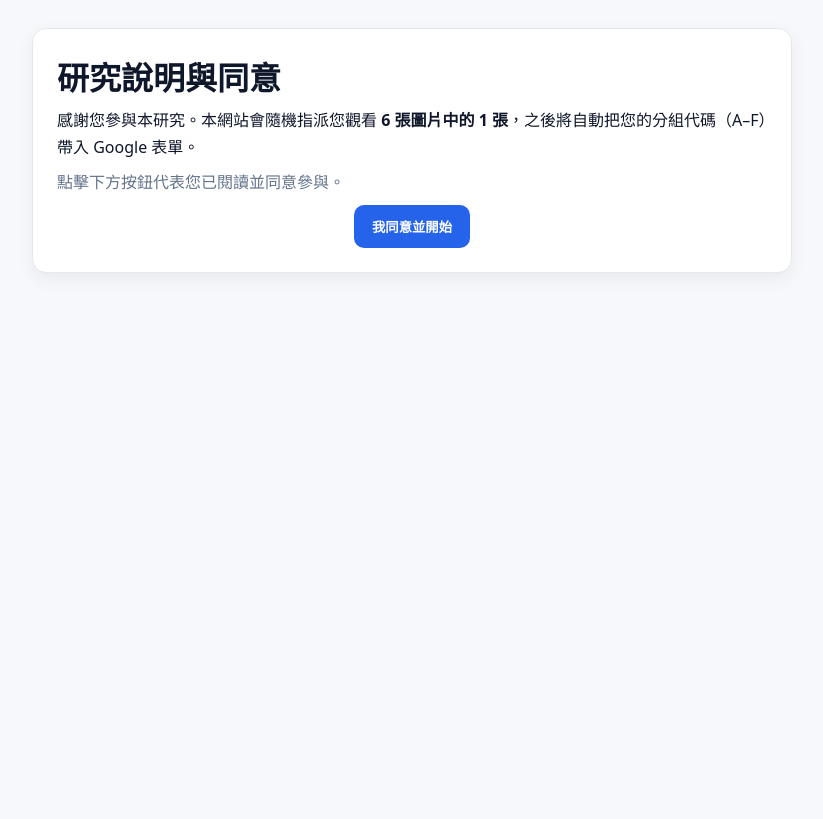
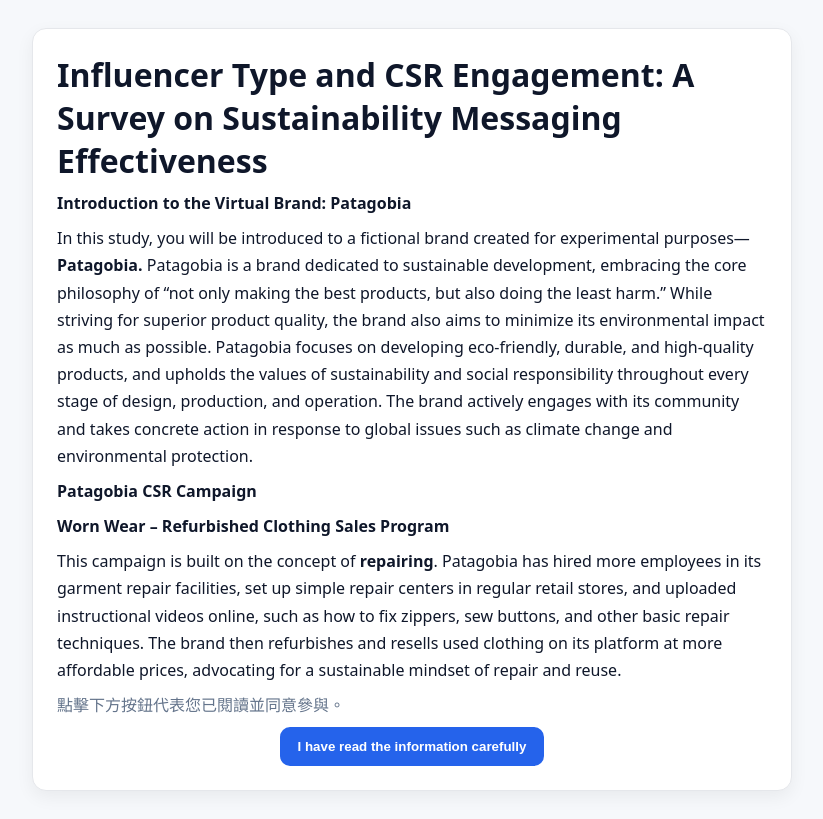
Before and after one commit to yin0109/Influencer-Type-and-CSR-Engagement-A-Survey-on-Sustainability-Messaging-Effectiveness-study-2, a plain HTML site: page index.html in a window 1280 px wide. Shown: the whole page, without its empty margins (228-1051 px from the left). Drawn offline with Linux system fonts and the light colour scheme.

Commit message:
Update index.html

```diff
--- a/index.html
+++ b/index.html
@@ -22,10 +22,18 @@
 <div class="container">
   <!-- Page 1: 說明 -->
   <div class="card" id="page-intro">
-    <h1>研究說明與同意</h1>
-    <p>感謝您參與本研究。本網站會隨機指派您觀看 <strong>6 張圖片中的 1 張</strong>，之後將自動把您的分組代碼（A–F）帶入 Google 表單。</p>
+    <h1>Influencer Type and CSR Engagement: A Survey on Sustainability Messaging Effectiveness</h1>
+    <p><strong>Introduction to the Virtual Brand: Patagobia</strong></p>
+<p>In this study, you will be introduced to a fictional brand created for experimental purposes—<strong>Patagobia.</strong>
+Patagobia is a brand dedicated to sustainable development, embracing the core philosophy of “not only making the best products, but also doing the least harm.” While striving for superior product quality, the brand also aims to minimize its environmental impact as much as possible.
+Patagobia focuses on developing eco-friendly, durable, and high-quality products, and upholds the values of sustainability and social responsibility throughout every stage of design, production, and operation. The brand actively engages with its community and takes concrete action in response to global issues such as climate change and environmental protection.</p>
+
+<p><strong>Patagobia CSR Campaign</strong></p>
+<p><strong>Worn Wear – Refurbished Clothing Sales Program</strong></p>
+<p>This campaign is built on the concept of <strong>repairing</strong>. Patagobia has hired more employees in its garment repair facilities, set up simple repair centers in regular retail stores, and uploaded instructional videos online, such as how to fix zippers, sew buttons, and other basic repair techniques. The brand then refurbishes and resells used clothing on its platform at more affordable prices, advocating for a sustainable mindset of repair and reuse.</p>
+
     <p class="muted">點擊下方按鈕代表您已閱讀並同意參與。</p>
-    <div class="center"><button class="btn" id="btn-start">我同意並開始</button></div>
+    <div class="center"><button class="btn" id="btn-start">I have read the information carefully</button></div>
   </div>
 
   <!-- Page 2: 圖片刺激 -->
```
